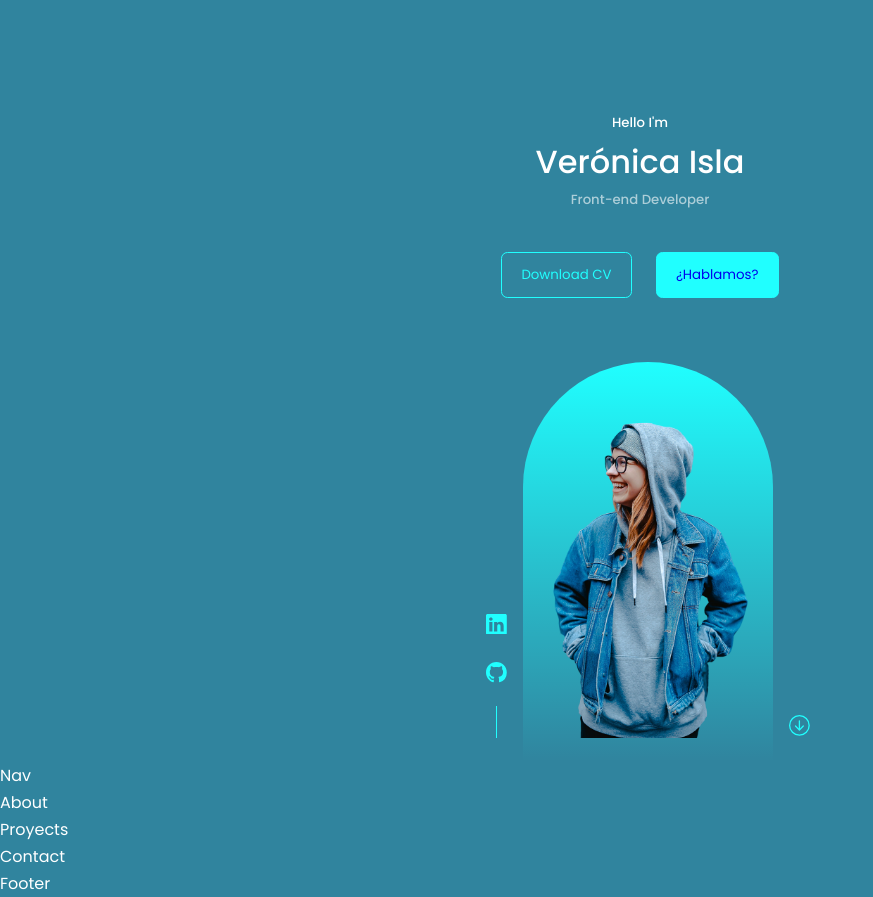
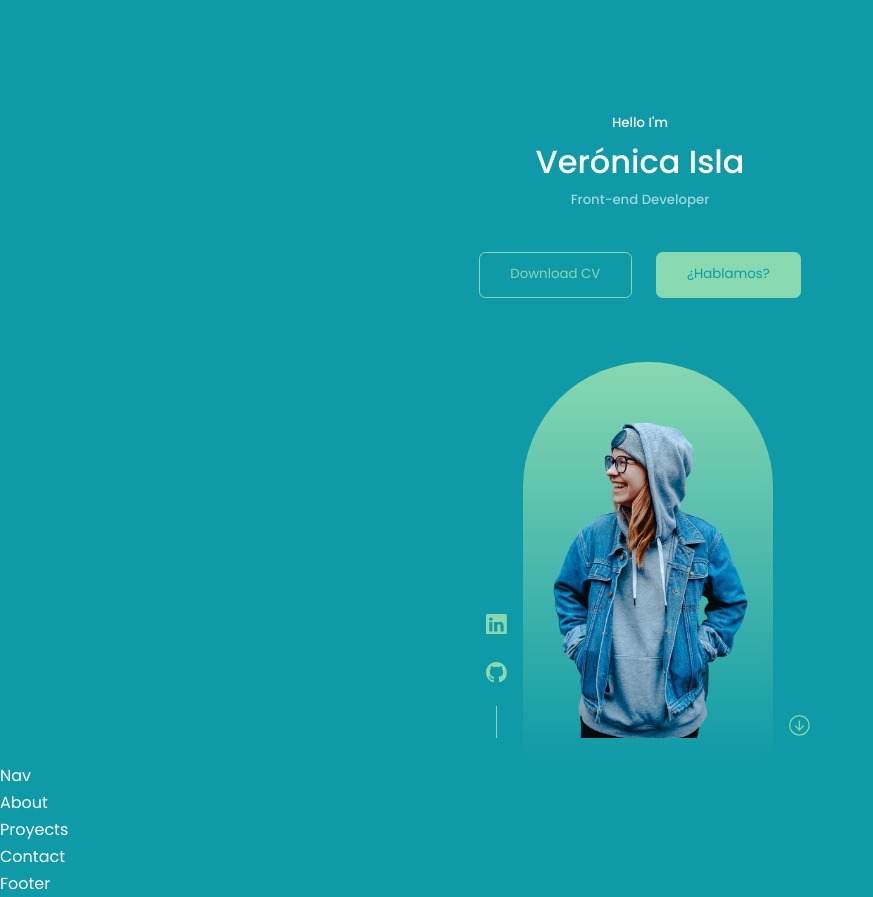
Before and after one commit to veroisla/Portfolio, a React (Create React App) app: page / in a window 1280 px wide. Shown: the whole page, without its empty margins (0-873 px from the left). Built offline with nearby package versions, Linux system fonts and the light colour scheme.

Commit message:
give padding to links and change colors

```diff
--- a/src/components/Header.js
+++ b/src/components/Header.js
@@ -14,12 +14,14 @@ function Header() {
       <h5 className="text-light">Front-end Developer</h5>
       <div className="header__btn--div">
         <button type="button" className="btn header__btn--cv">
-          <a className="header__link" href={CV} download>
+          <a className="header__link--cv" href={CV} download>
             Download CV
           </a>
         </button>
         <button type="button" className="btn header__btn--talk">
-          <a href="#contact">¿Hablamos?</a>
+          <a className="header__link--talk" href="#contact">
+            ¿Hablamos?
+          </a>
         </button>
       </div>
 
--- a/src/styles/Components/Header.scss
+++ b/src/styles/Components/Header.scss
@@ -11,22 +11,40 @@
     height: 100%;
     position: relative;
 
-    &__link {
-        color: $--color-primary;
+ //BUTTONS
+
+ &__link--cv {
+    color: $--color-primary;
+    padding: 0.7rem;
+    &:hover {
+        color: $--color-white;
     }
+ }
 
- //BUTTONS
+ &__link--talk {
+    color: $--color-bg;
+    padding: 0.7rem;
+ }
+
     &__btn--cv {
     margin-top: 2.5rem;
     background-color: $--color-bg;
     margin-right: 1.5rem;
-    // font-family: 'Roboto Mono', monospace;
+    &:hover {
+        border-color: transparent;
+    }
  }
 
  &__btn--talk {
      background-color: $--color-primary;
-    //  font-family: 'Roboto Mono', monospace;
+     color: $--color-bg;
+     &:hover {
+        background-color: $--color-white;
+     }
+
  }
+
+
  //SECTION2
 
   &__section2 {
@@ -35,6 +53,7 @@
       align-items: center;
       justify-content: center;
   }
+
  //IMG
 
  &__img {
@@ -47,9 +66,13 @@
 
  }
 
-
  //SOCIAL ICONS
-
+ &__link {
+    color: $--color-primary;
+    &:hover {
+        color: $--color-hover;
+    }
+ }
  &__socials {
      display: flex;
      flex-direction: column;
--- a/src/styles/Core/Variables.scss
+++ b/src/styles/Core/Variables.scss
@@ -6,20 +6,30 @@
 // $--color-bg-variant:#2c2c6c;
 // $--color-primary: #4db5ff;
 
-$--color-bg:#578079;
-$--color-primary: #b3f5bc;
+// $--color-bg:#578079;
+// $--color-primary: #b3f5bc;
 
 
-$--color-bg:#cc7295;
-$--color-primary: #f2e4dc;
+// $--color-bg:#cc7295;
+// $--color-primary: #f2e4dc;
 
-$--color-bg: #30849e;
-$--color-primary: #3fe7e7;
-$--color-primary: #20ffff;
+// $--color-bg: #30849e;
+// $--color-primary: #3fe7e7;
+// $--color-primary: #20ffff;
+
+// $--color-bg: #ff6f69;
+// $--color-primary: #ffeead;
+
+
+$--color-bg: #0e9aa7;
+$--color-primary: #88d8b0;
+$--color-icons:#3da4ab;
+
 
 
 $--color-primary-variant:rgba(77, 181, 255, 0.4);
 $--color-white:#fff;
+$--color-hover: #ffeead;
 $--color-light:rgba(255, 255, 255, 0.6);
 
 
@@ -51,6 +61,7 @@ body {
 a {
 font-family: 'Poppins', sans-serif;
 }
+
 //General Styles
 
 .container {
@@ -66,6 +77,7 @@ h1 {
     font-size: 2.5 rem;
 }
 
+
 .text-light {
     color: $--color-light;
 }
@@ -79,13 +91,6 @@ h1 {
     border: 1px solid $--color-primary;
 }
 
-.btn:hover {
-    background-color: $--color-white;
-    color: $--color-bg;
-    border-color: transparent;
-}
-
-
 img {
     display: block;
     width: 100%;
```
